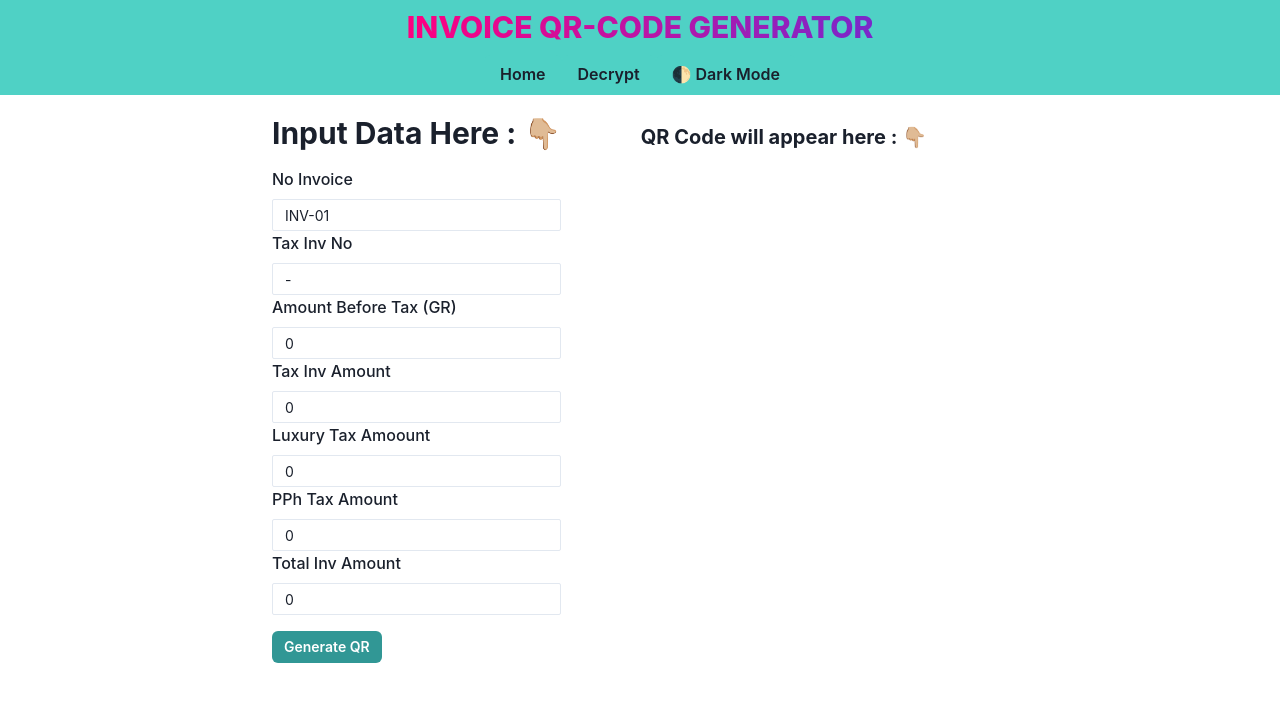
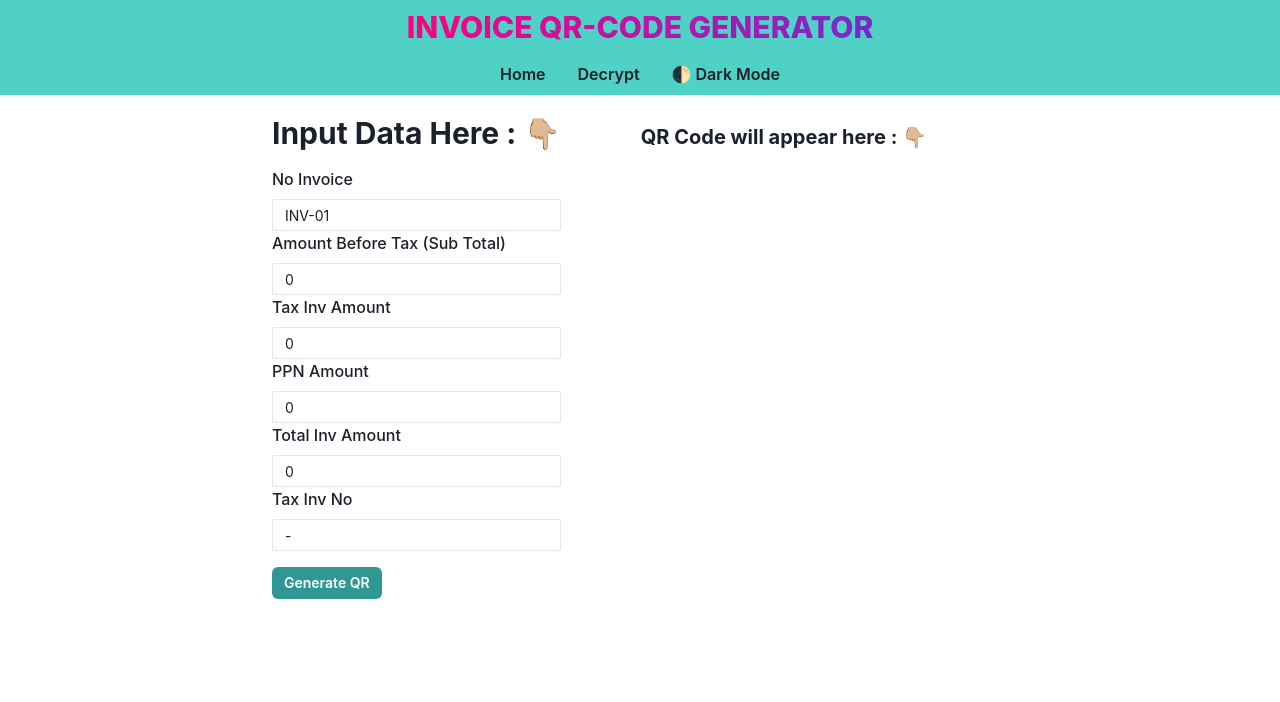
Before and after one commit to caturhidayat/inv-qrcode-generator, a Next.js app: page / in a window 1280 px wide. Shown: the top 702 px of the page. Built offline with nearby package versions, Linux system fonts and the light colour scheme.

Commit message:
refactor(app): remove luxury

```diff
--- a/components/Form.jsx
+++ b/components/Form.jsx
@@ -19,7 +19,6 @@ import { FormSchema } from "@/utils/validation";
 import { zodResolver } from "@hookform/resolvers/zod";
 import { VISION_KEY } from "@/constant";
 
-
 export default function Form() {
   const {
     register,
@@ -33,7 +32,7 @@ export default function Form() {
       tax_invoice_no: "-",
       amount_before_tax: 0,
       tax_invoice_amount: 0,
-      luxury_tax_amount: 0,
+      // luxury_tax_amount: 0,
       pph_tax_amount: 0,
       total_invoice_amount: 0,
     },
@@ -81,7 +80,9 @@ export default function Form() {
     <>
       <Flex gap="80px">
         <Box my="5">
-          <Heading size="lg" pb={"4"}>Input Data Here : 👇🏼</Heading>
+          <Heading size="lg" pb={"4"}>
+            Input Data Here : 👇🏼
+          </Heading>
           <form onSubmit={handleSubmit(submitData)}>
             <FormControl>
               <FormLabel htmlFor="invoice_no">No Invoice</FormLabel>
@@ -95,19 +96,8 @@ export default function Form() {
                 <AlertInput message={errors.invoice_no.message} />
               )}
 
-              <FormLabel htmlFor="tax_invoice_no">Tax Inv No</FormLabel>
-              <Input
-                {...register("tax_invoice_no")}
-                type="text"
-                name="tax_invoice_no"
-                size={"sm"}
-              />
-              {errors.tax_invoice_no && (
-                <AlertInput message={errors.tax_invoice_no.message} />
-              )}
-
               <FormLabel htmlFor="amount_before_tax">
-                Amount Before Tax (GR)
+                Amount Before Tax (Sub Total)
               </FormLabel>
               <Input
                 {...register("amount_before_tax", {
@@ -132,7 +122,7 @@ export default function Form() {
                 <AlertInput message={errors.tax_invoice_amount.message} />
               )}
 
-              <FormLabel htmlFor="luxury_tax_amount">
+              {/* <FormLabel htmlFor="luxury_tax_amount">
                 Luxury Tax Amoount
               </FormLabel>
               <Input
@@ -144,9 +134,9 @@ export default function Form() {
               />
               {errors.luxury_tax_amount && (
                 <AlertInput message={errors.luxury_tax_amount.message} />
-              )}
+              )} */}
 
-              <FormLabel htmlFor="pph_tax_amount">PPh Tax Amount</FormLabel>
+              <FormLabel htmlFor="pph_tax_amount">PPN Amount</FormLabel>
               <Input
                 {...register("pph_tax_amount", {
                   valueAsNumber: true,
@@ -171,6 +161,18 @@ export default function Form() {
               {errors.total_invoice_amount && (
                 <AlertInput message={errors.total_invoice_amount.message} />
               )}
+
+              <FormLabel htmlFor="tax_invoice_no">Tax Inv No</FormLabel>
+              <Input
+                {...register("tax_invoice_no")}
+                type="text"
+                name="tax_invoice_no"
+                size={"sm"}
+              />
+              {errors.tax_invoice_no && (
+                <AlertInput message={errors.tax_invoice_no.message} />
+              )}
+
               <Spacer />
               <Button size={"sm"} type="submit" mt={4} colorScheme="teal">
                 Generate QR
@@ -179,7 +181,7 @@ export default function Form() {
               {isSubmitted && (
                 <>
                   <Button
-                    onClick={() => reset()  }
+                    onClick={() => reset()}
                     type="submit"
                     mt={4}
                     colorScheme="orange"
--- a/utils/serialize.js
+++ b/utils/serialize.js
@@ -6,7 +6,7 @@ export default function serializeInvoice(data) {
     tax_invoice_no,
     amount_before_tax,
     tax_invoice_amount,
-    luxury_tax_amount,
+    // luxury_tax_amount,
     pph_tax_amount,
     total_invoice_amount,
   } = data;
--- a/utils/validation.js
+++ b/utils/validation.js
@@ -16,9 +16,9 @@ export const FormSchema = z.object({
   tax_invoice_amount: z.number().nonnegative().lte(9999999999999999, {
     message: "Number can't be more than 16 digits",
   }),
-  luxury_tax_amount: z.number().nonnegative().lte(9999999999999999, {
-    message: "Number can't be more than 16 digits",
-  }),
+  // luxury_tax_amount: z.number().nonnegative().lte(9999999999999999, {
+  //   message: "Number can't be more than 16 digits",
+  // }),
   pph_tax_amount: z.number().nonnegative().lte(9999999999999999, {
     message: "Number can't be more than 16 digits",
   }),
```
